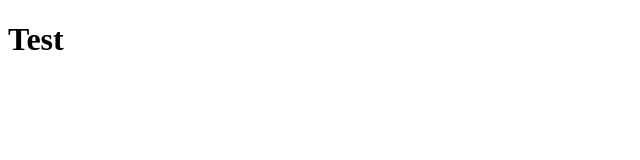
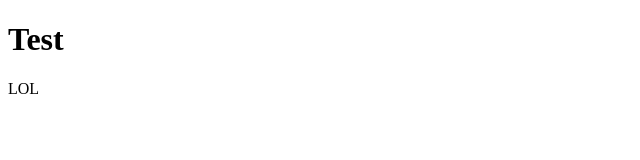
Before and after one commit to jonahstefanovic/azubialliance, a plain HTML site: page index.html in a window 1280 px wide. Shown: the full height of the page, 0-640 px from the left. Drawn offline with Linux system fonts and the light colour scheme.

Commit message:
second commit

```diff
--- a/index.html
+++ b/index.html
@@ -9,5 +9,6 @@
 </head>
 <body>
     <h1>Test</h1>
+    <p>LOL</p>
 </body>
 </html>
```
Also changed, not shown: 1 other file.
